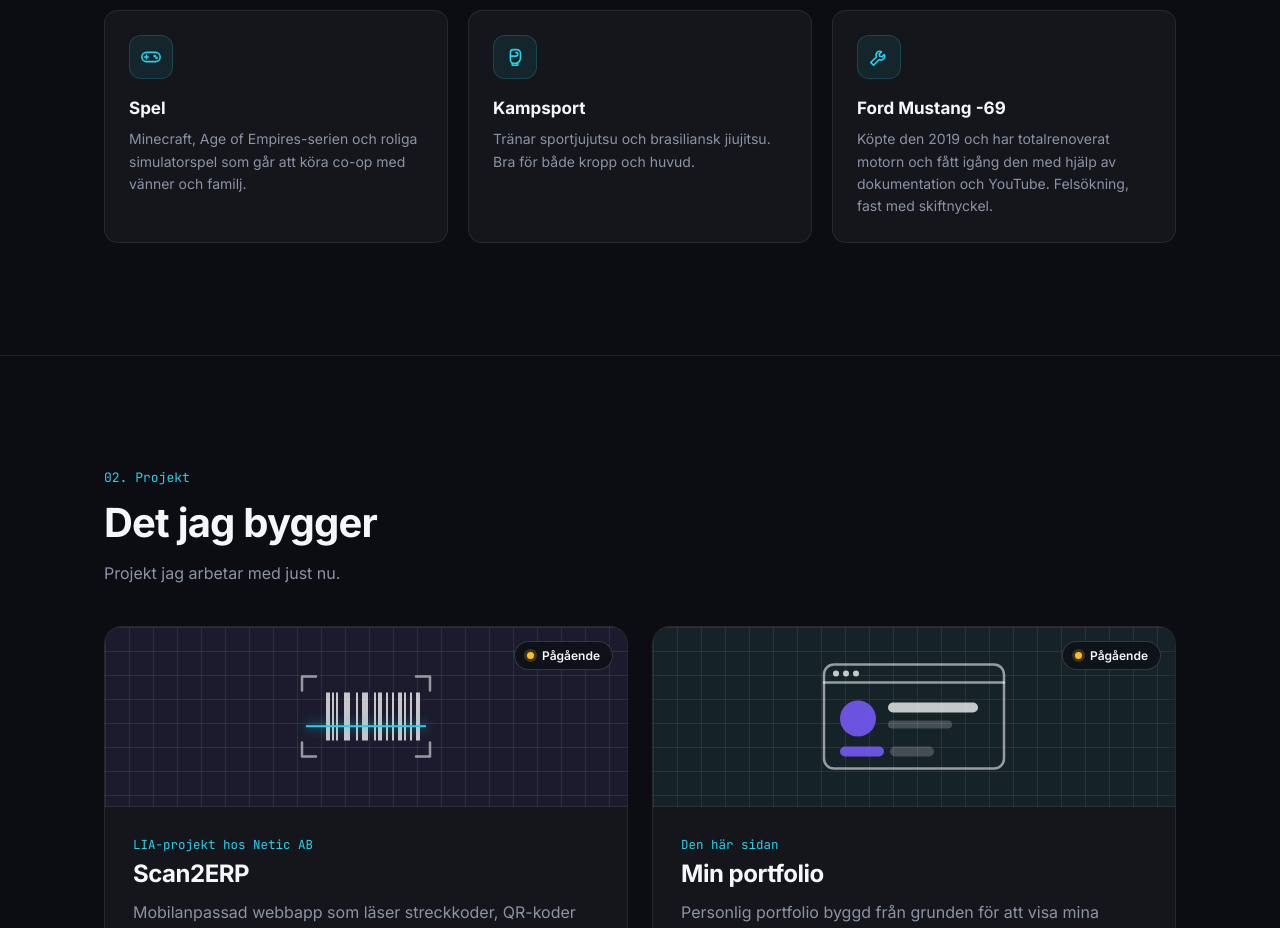
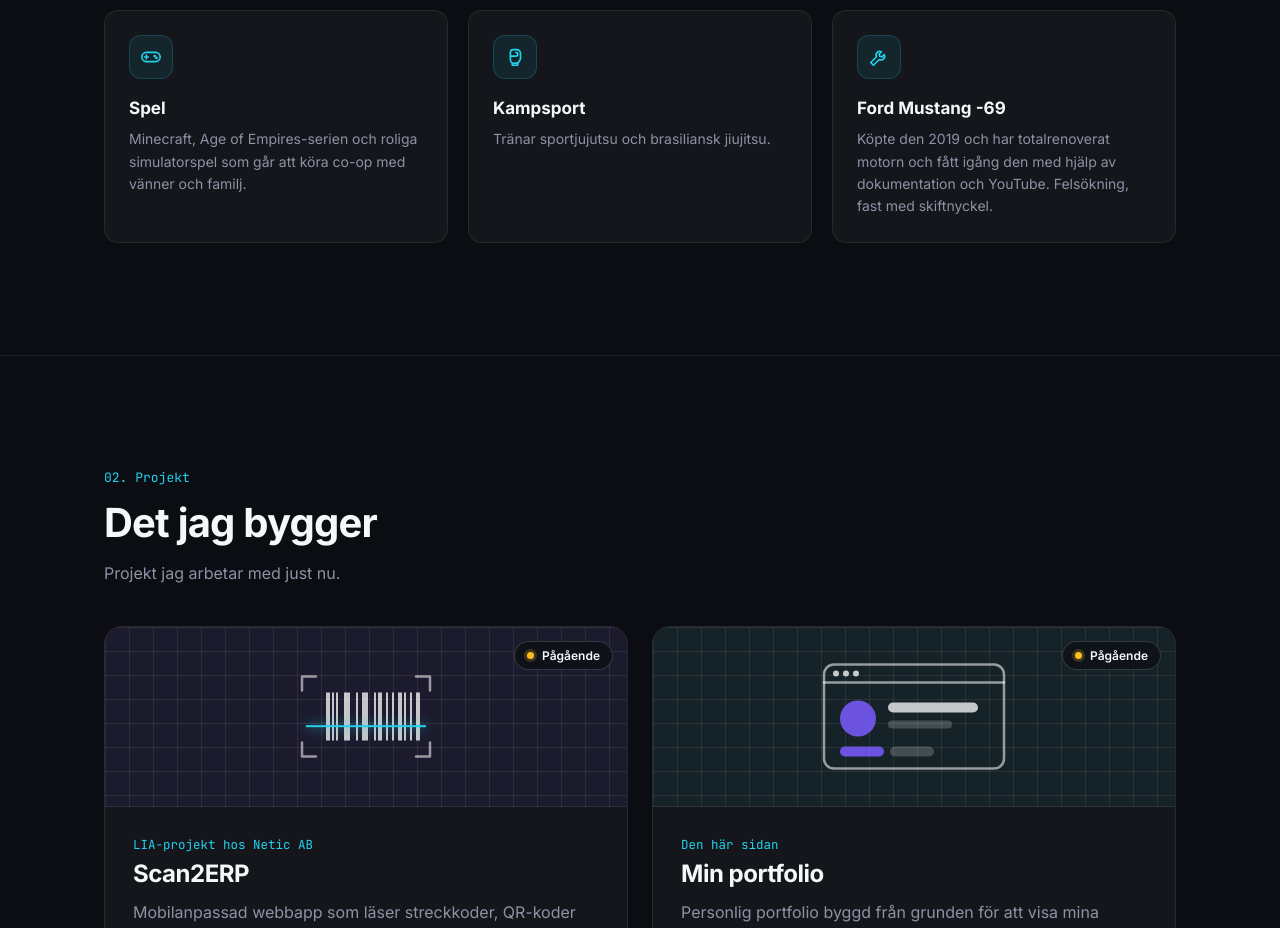
Before and after one commit to 99alfons-stack/MyPortfolio, a React (Vite) app: page / in a window 1280 px wide. Shown: the part 1440-2368 px from the top of the page. Built offline with nearby package versions, Linux system fonts and the light colour scheme.

Commit message:
Update About.tsx

```diff
--- a/src/components/About.tsx
+++ b/src/components/About.tsx
@@ -53,7 +53,7 @@ const INTERESTS: Interest[] = [
 	},
 	{
 		title: "Kampsport",
-		text: "Tränar sportjujutsu och brasiliansk jiujitsu. Bra för både kropp och huvud.",
+		text: "Tränar sportjujutsu och brasiliansk jiujitsu.",
 		icon: svg(
 			<>
 				<path d="M7 11V7a3 3 0 0 1 3-3h4a4 4 0 0 1 4 4v5a6 6 0 0 1-6 6h-1a4 4 0 0 1-4-4z" />
```
